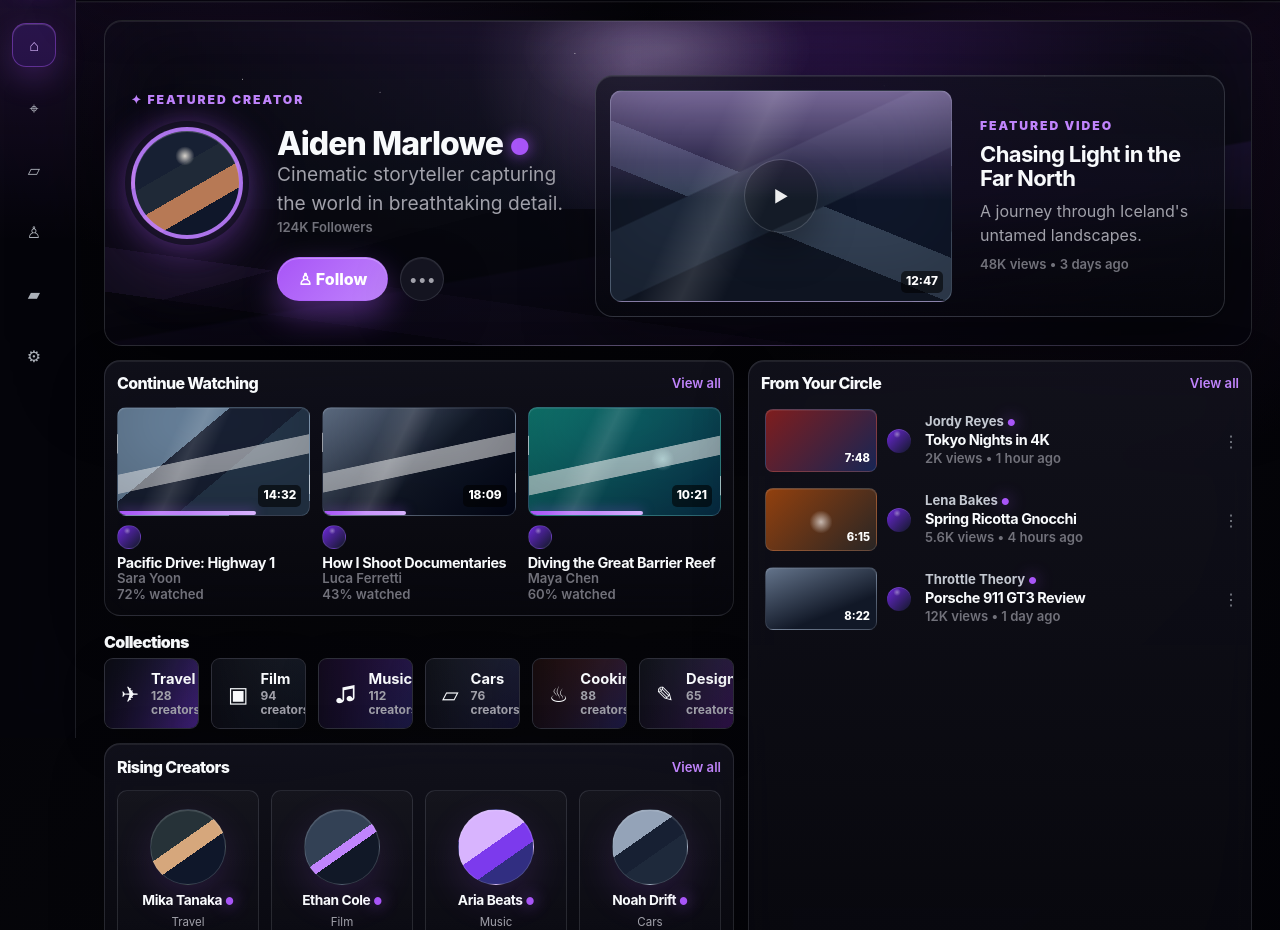
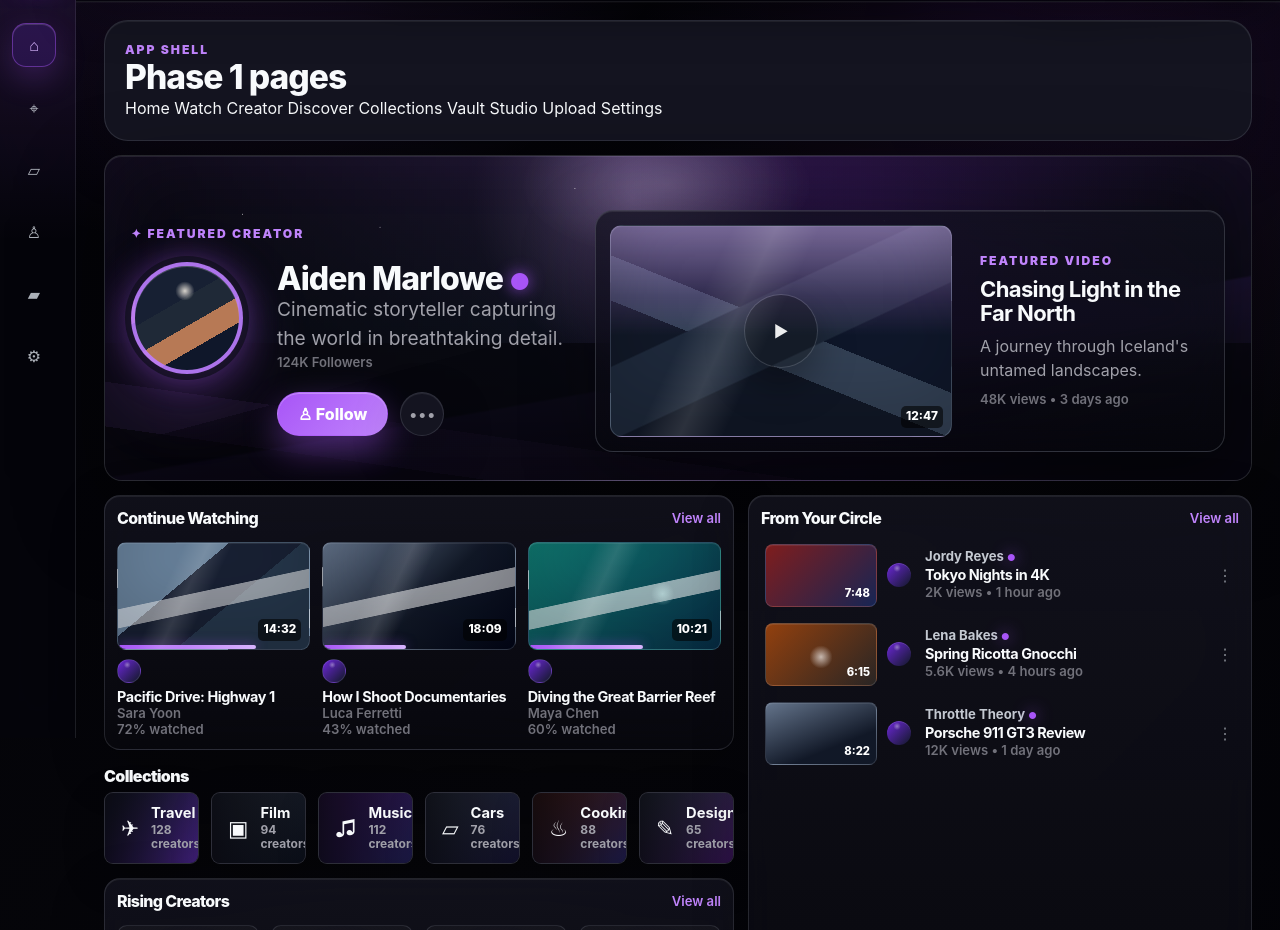
Before and after one commit to Emanuel628/Project-Purple, a website: page public/index.html in a window 1280 px wide. Shown: the part 62-992 px from the top of the page. Drawn offline with Linux system fonts and the light colour scheme.

Commit message:
Attach Phase 1 pages to home shell

```diff
--- a/public/index.html
+++ b/public/index.html
@@ -5,7 +5,7 @@
     <meta name="viewport" content="width=device-width, initial-scale=1.0" />
     <meta name="description" content="Project Purple home feed." />
     <title>VeuMe • Home</title>
-    <link rel="stylesheet" href="./css/app.css?v=20260526-9" />
+    <link rel="stylesheet" href="./css/app.css?v=20260526-11" />
   </head>
   <body>
     <div class="app-shell home-shell">
@@ -35,6 +35,24 @@
         </header>
 
         <main class="page-content home-page">
+          <section class="shell-map card card-pad" aria-label="Project Purple page links">
+            <div>
+              <p class="page-kicker">App Shell</p>
+              <h2 class="section-title">Phase 1 pages</h2>
+            </div>
+            <nav class="shell-map-links" aria-label="Phase 1 page map">
+              <a href="./index.html">Home</a>
+              <a href="./html/watch.html">Watch</a>
+              <a href="./html/creator.html">Creator</a>
+              <a href="./html/discover.html">Discover</a>
+              <a href="./html/collections.html">Collections</a>
+              <a href="./html/vault.html">Vault</a>
+              <a href="./html/studio.html">Studio</a>
+              <a href="./html/upload.html">Upload</a>
+              <a href="./html/settings.html">Settings</a>
+            </nav>
+          </section>
+
           <section class="hero-feature card">
             <div class="hero-sky"></div>
             <div class="hero-copy">
@@ -42,21 +60,21 @@
               <div class="featured-creator-block">
                 <div class="creator-photo"></div>
                 <div>
-                  <h1 class="page-title">Aiden Marlowe <span class="verified-dot">●</span></h1>
+                  <h1 class="page-title"><a href="./html/creator.html">Aiden Marlowe <span class="verified-dot">●</span></a></h1>
                   <p class="page-subtitle">Cinematic storyteller capturing the world in breathtaking detail.</p>
                   <p class="metadata">124K Followers</p>
                 </div>
               </div>
               <div class="hero-actions">
-                <button class="btn btn-primary">♙ Follow</button>
-                <a class="icon-btn" href="./html/creator.html" aria-label="More creator actions">•••</a>
+                <a class="btn btn-primary" href="./html/creator.html">♙ Follow</a>
+                <a class="icon-btn" href="./html/creator.html" aria-label="Open creator page">•••</a>
               </div>
             </div>
             <div class="hero-video-card">
               <a class="premium-thumb hero-thumb landscape-thumb" href="./html/watch.html" aria-label="Watch Chasing Light in the Far North"><button class="play-button">▶</button><span class="duration-badge">12:47</span></a>
               <div class="featured-video-caption">
                 <p class="page-kicker">Featured Video</p>
-                <h2>Chasing Light in the Far North</h2>
+                <h2><a href="./html/watch.html">Chasing Light in the Far North</a></h2>
                 <p>A journey through Iceland's untamed landscapes.</p>
                 <p class="metadata">48K views • 3 days ago</p>
               </div>
@@ -68,28 +86,28 @@
               <section class="home-panel card card-pad">
                 <div class="section-header"><h2 class="section-title">Continue Watching</h2><a class="metadata accent-link" href="./html/history.html">View all</a></div>
                 <div class="video-grid compact-video-grid">
-                  <article class="video-card"><a class="premium-thumb road-thumb" href="./html/watch.html"><span class="duration-badge">14:32</span><span class="progress-fill p72"></span></a><div class="video-meta"><div class="avatar tiny-avatar photo-sara"></div><div><h3 class="video-title">Pacific Drive: Highway 1</h3><p class="metadata">Sara Yoon</p><p class="metadata">72% watched</p></div></div></article>
-                  <article class="video-card"><a class="premium-thumb film-thumb" href="./html/watch.html"><span class="duration-badge">18:09</span><span class="progress-fill p43"></span></a><div class="video-meta"><div class="avatar tiny-avatar photo-luca"></div><div><h3 class="video-title">How I Shoot Documentaries</h3><p class="metadata">Luca Ferretti</p><p class="metadata">43% watched</p></div></div></article>
-                  <article class="video-card"><a class="premium-thumb ocean-thumb" href="./html/watch.html"><span class="duration-badge">10:21</span><span class="progress-fill p60"></span></a><div class="video-meta"><div class="avatar tiny-avatar photo-maya"></div><div><h3 class="video-title">Diving the Great Barrier Reef</h3><p class="metadata">Maya Chen</p><p class="metadata">60% watched</p></div></div></article>
+                  <article class="video-card"><a class="premium-thumb road-thumb" href="./html/watch.html"><span class="duration-badge">14:32</span><span class="progress-fill p72"></span></a><div class="video-meta"><div class="avatar tiny-avatar photo-sara"></div><div><h3 class="video-title"><a href="./html/watch.html">Pacific Drive: Highway 1</a></h3><p class="metadata">Sara Yoon</p><p class="metadata">72% watched</p></div></div></article>
+                  <article class="video-card"><a class="premium-thumb film-thumb" href="./html/watch.html"><span class="duration-badge">18:09</span><span class="progress-fill p43"></span></a><div class="video-meta"><div class="avatar tiny-avatar photo-luca"></div><div><h3 class="video-title"><a href="./html/watch.html">How I Shoot Documentaries</a></h3><p class="metadata">Luca Ferretti</p><p class="metadata">43% watched</p></div></div></article>
+                  <article class="video-card"><a class="premium-thumb ocean-thumb" href="./html/watch.html"><span class="duration-badge">10:21</span><span class="progress-fill p60"></span></a><div class="video-meta"><div class="avatar tiny-avatar photo-maya"></div><div><h3 class="video-title"><a href="./html/watch.html">Diving the Great Barrier Reef</a></h3><p class="metadata">Maya Chen</p><p class="metadata">60% watched</p></div></div></article>
                 </div>
               </section>
 
               <section class="collections-row" aria-label="Collections">
-                <article class="collection-pill travel-pill">✈<span><strong>Travel</strong>128 creators</span></article>
-                <article class="collection-pill film-pill">▣<span><strong>Film</strong>94 creators</span></article>
-                <article class="collection-pill music-pill">♫<span><strong>Music</strong>112 creators</span></article>
-                <article class="collection-pill cars-pill">▱<span><strong>Cars</strong>76 creators</span></article>
-                <article class="collection-pill cooking-pill">♨<span><strong>Cooking</strong>88 creators</span></article>
-                <article class="collection-pill design-pill">✎<span><strong>Design</strong>65 creators</span></article>
+                <a class="collection-pill travel-pill" href="./html/collections.html">✈<span><strong>Travel</strong>128 creators</span></a>
+                <a class="collection-pill film-pill" href="./html/collections.html">▣<span><strong>Film</strong>94 creators</span></a>
+                <a class="collection-pill music-pill" href="./html/collections.html">♫<span><strong>Music</strong>112 creators</span></a>
+                <a class="collection-pill cars-pill" href="./html/collections.html">▱<span><strong>Cars</strong>76 creators</span></a>
+                <a class="collection-pill cooking-pill" href="./html/collections.html">♨<span><strong>Cooking</strong>88 creators</span></a>
+                <a class="collection-pill design-pill" href="./html/collections.html">✎<span><strong>Design</strong>65 creators</span></a>
               </section>
 
               <section class="home-panel card card-pad">
                 <div class="section-header"><h2 class="section-title">Rising Creators</h2><a class="metadata accent-link" href="./html/creators.html">View all</a></div>
                 <div class="creator-row-grid four-up">
-                  <article class="mini-creator"><div class="creator-portrait portrait-one"></div><h3>Mika Tanaka <span class="verified-dot">●</span></h3><p>Travel</p><p>28.5K Followers</p><button class="btn btn-primary">♙ Follow</button></article>
-                  <article class="mini-creator"><div class="creator-portrait portrait-two"></div><h3>Ethan Cole <span class="verified-dot">●</span></h3><p>Film</p><p>19.3K Followers</p><button class="btn btn-primary">♙ Follow</button></article>
-                  <article class="mini-creator"><div class="creator-portrait portrait-three"></div><h3>Aria Beats <span class="verified-dot">●</span></h3><p>Music</p><p>31.2K Followers</p><button class="btn btn-primary">♙ Follow</button></article>
-                  <article class="mini-creator"><div class="creator-portrait portrait-four"></div><h3>Noah Drift <span class="verified-dot">●</span></h3><p>Cars</p><p>22.7K Followers</p><button class="btn btn-primary">♙ Follow</button></article>
+                  <a class="mini-creator" href="./html/creator.html"><div class="creator-portrait portrait-one"></div><h3>Mika Tanaka <span class="verified-dot">●</span></h3><p>Travel</p><p>28.5K Followers</p><span class="btn btn-primary">♙ Follow</span></a>
+                  <a class="mini-creator" href="./html/creator.html"><div class="creator-portrait portrait-two"></div><h3>Ethan Cole <span class="verified-dot">●</span></h3><p>Film</p><p>19.3K Followers</p><span class="btn btn-primary">♙ Follow</span></a>
+                  <a class="mini-creator" href="./html/creator.html"><div class="creator-portrait portrait-three"></div><h3>Aria Beats <span class="verified-dot">●</span></h3><p>Music</p><p>31.2K Followers</p><span class="btn btn-primary">♙ Follow</span></a>
+                  <a class="mini-creator" href="./html/creator.html"><div class="creator-portrait portrait-four"></div><h3>Noah Drift <span class="verified-dot">●</span></h3><p>Cars</p><p>22.7K Followers</p><span class="btn btn-primary">♙ Follow</span></a>
                 </div>
               </section>
             </div>
@@ -98,9 +116,9 @@
               <section class="home-panel card card-pad circle-panel">
                 <div class="section-header"><h2 class="section-title">From Your Circle</h2><a class="metadata accent-link" href="./html/following.html">View all</a></div>
                 <div class="stack-list">
-                  <article class="stack-video"><div class="stack-thumb city-thumb"><span>7:48</span></div><div class="mini-avatar photo-jordy"></div><div><p class="metadata stack-author">Jordy Reyes <span class="verified-dot">●</span></p><h3 class="video-title">Tokyo Nights in 4K</h3><p class="metadata">2K views • 1 hour ago</p></div><button class="quiet-more" type="button">⋮</button></article>
-                  <article class="stack-video"><div class="stack-thumb food-thumb"><span>6:15</span></div><div class="mini-avatar photo-lena"></div><div><p class="metadata stack-author">Lena Bakes <span class="verified-dot">●</span></p><h3 class="video-title">Spring Ricotta Gnocchi</h3><p class="metadata">5.6K views • 4 hours ago</p></div><button class="quiet-more" type="button">⋮</button></article>
-                  <article class="stack-video"><div class="stack-thumb car-thumb"><span>8:22</span></div><div class="mini-avatar photo-throttle"></div><div><p class="metadata stack-author">Throttle Theory <span class="verified-dot">●</span></p><h3 class="video-title">Porsche 911 GT3 Review</h3><p class="metadata">12K views • 1 day ago</p></div><button class="quiet-more" type="button">⋮</button></article>
+                  <a class="stack-video" href="./html/watch.html"><div class="stack-thumb city-thumb"><span>7:48</span></div><div class="mini-avatar photo-jordy"></div><div><p class="metadata stack-author">Jordy Reyes <span class="verified-dot">●</span></p><h3 class="video-title">Tokyo Nights in 4K</h3><p class="metadata">2K views • 1 hour ago</p></div><span class="quiet-more">⋮</span></a>
+                  <a class="stack-video" href="./html/watch.html"><div class="stack-thumb food-thumb"><span>6:15</span></div><div class="mini-avatar photo-lena"></div><div><p class="metadata stack-author">Lena Bakes <span class="verified-dot">●</span></p><h3 class="video-title">Spring Ricotta Gnocchi</h3><p class="metadata">5.6K views • 4 hours ago</p></div><span class="quiet-more">⋮</span></a>
+                  <a class="stack-video" href="./html/watch.html"><div class="stack-thumb car-thumb"><span>8:22</span></div><div class="mini-avatar photo-throttle"></div><div><p class="metadata stack-author">Throttle Theory <span class="verified-dot">●</span></p><h3 class="video-title">Porsche 911 GT3 Review</h3><p class="metadata">12K views • 1 day ago</p></div><span class="quiet-more">⋮</span></a>
                 </div>
               </section>
             </aside>
@@ -109,9 +127,9 @@
           <section class="home-panel card card-pad editor-row-panel">
             <div class="section-header"><h2 class="section-title">Editor Picks</h2><a class="metadata accent-link" href="./html/discover.html">View all</a></div>
             <div class="editor-grid">
-              <article class="featured-pick"><a class="premium-thumb mountain-thumb" href="./html/watch.html"><button class="small-play">▶</button><span class="duration-badge">11:06</span></a><h3 class="video-title">The Dolomites in Autumn</h3><p class="metadata">Giulia Romano <span class="verified-dot">●</span> • 8.1K views</p></article>
-              <article class="featured-pick"><a class="premium-thumb music-thumb" href="./html/watch.html"><button class="small-play">▶</button><span class="duration-badge">9:27</span></a><h3 class="video-title">Live Session: Indigo Lane</h3><p class="metadata">Indigo Lane <span class="verified-dot">●</span> • 6.3K views</p></article>
-              <article class="featured-pick"><a class="premium-thumb design-thumb" href="./html/watch.html"><button class="small-play">▶</button><span class="duration-badge">7:33</span></a><h3 class="video-title">Designing for Tomorrow</h3><p class="metadata">Studio Arc <span class="verified-dot">●</span> • 4.7K views</p></article>
+              <article class="featured-pick"><a class="premium-thumb mountain-thumb" href="./html/watch.html"><button class="small-play">▶</button><span class="duration-badge">11:06</span></a><h3 class="video-title"><a href="./html/watch.html">The Dolomites in Autumn</a></h3><p class="metadata">Giulia Romano <span class="verified-dot">●</span> • 8.1K views</p></article>
+              <article class="featured-pick"><a class="premium-thumb music-thumb" href="./html/watch.html"><button class="small-play">▶</button><span class="duration-badge">9:27</span></a><h3 class="video-title"><a href="./html/watch.html">Live Session: Indigo Lane</a></h3><p class="metadata">Indigo Lane <span class="verified-dot">●</span> • 6.3K views</p></article>
+              <article class="featured-pick"><a class="premium-thumb design-thumb" href="./html/watch.html"><button class="small-play">▶</button><span class="duration-badge">7:33</span></a><h3 class="video-title"><a href="./html/watch.html">Designing for Tomorrow</a></h3><p class="metadata">Studio Arc <span class="verified-dot">●</span> • 4.7K views</p></article>
             </div>
           </section>
 
@@ -119,6 +137,6 @@
         </main>
       </div>
     </div>
-    <script src="./js/view-mode.js?v=20260526-9"></script>
+    <script src="./js/view-mode.js?v=20260526-11"></script>
   </body>
 </html>
```
